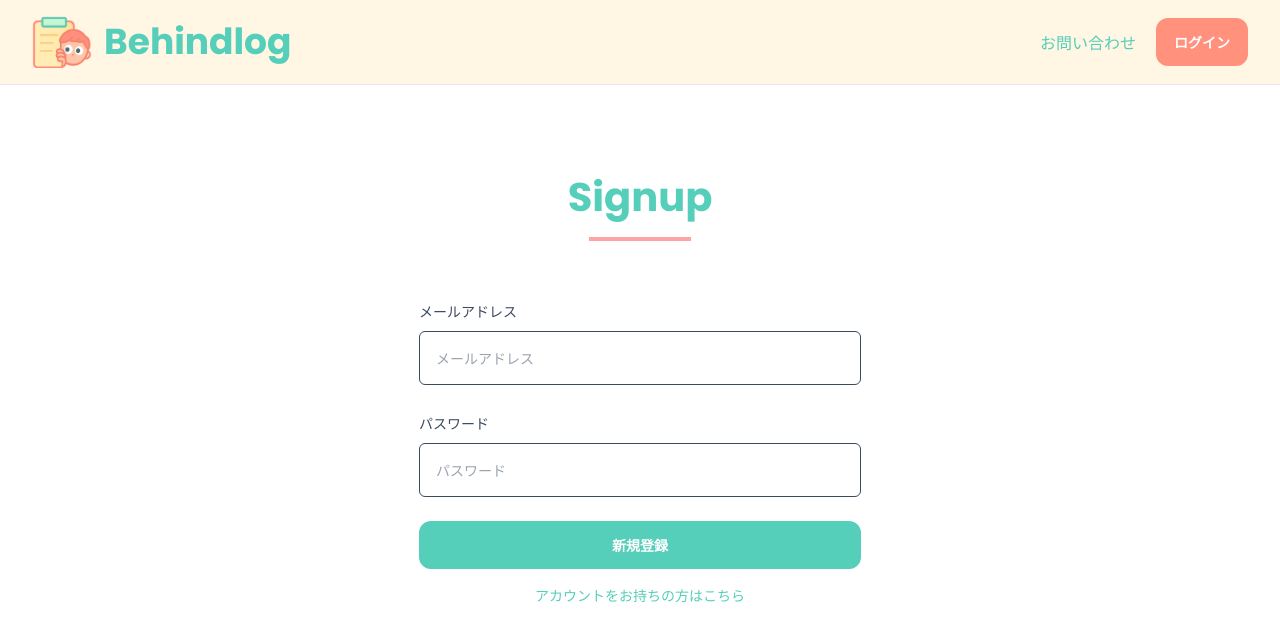
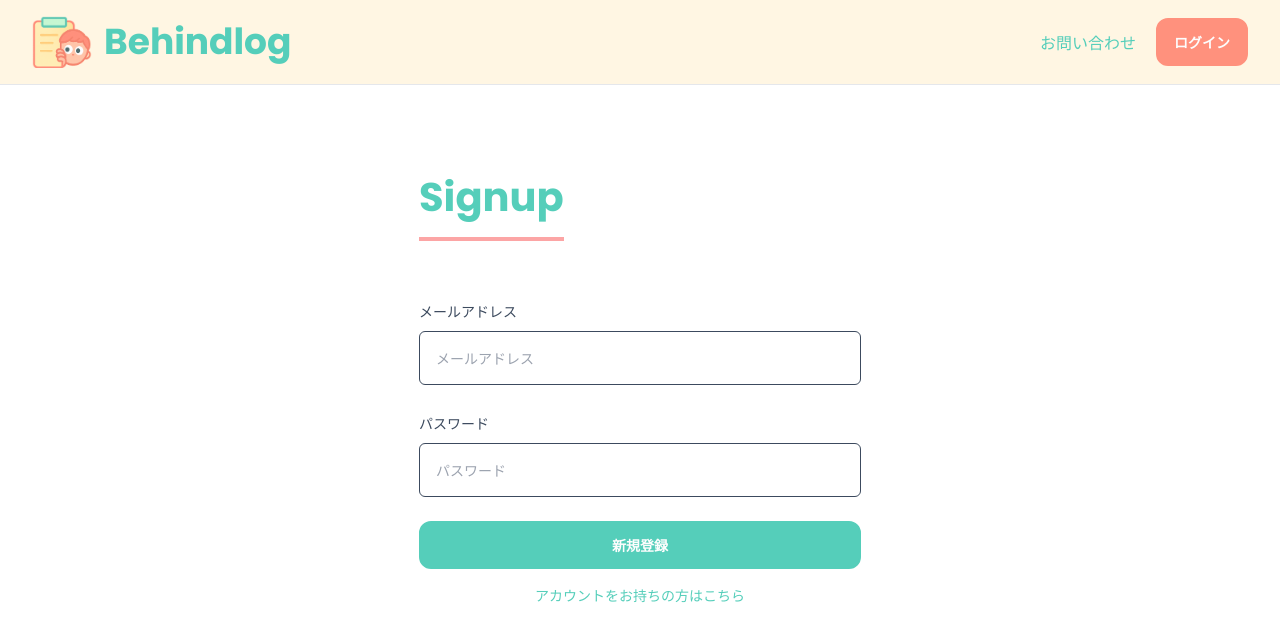
Before and after one commit to hinaokazaki/behindlog, a Next.js app: page /signup in a window 1280 px wide. Shown: the top 642 px of the page. Built offline with nearby package versions, Linux system fonts and the light colour scheme; no server answers.

Commit message:
feat: add public style option to SectionTitle component

```diff
--- a/src/app/_components/SectionTitle.tsx
+++ b/src/app/_components/SectionTitle.tsx
@@ -3,14 +3,18 @@ import React from "react";
 
 type Props = {
   title: string;
+  isPublic?: boolean;
 };
 
-const SectionTitle: React.FC<Props> = ({ title }) => {
+const SectionTitle: React.FC<Props> = ({ title, isPublic = false }) => {
+  const textPlace = isPublic ? "text-center" : "";
+  const lineWidth = isPublic ? "w-[70%]" : "";
+
   return (
-    <div className="mb-14 text-center">
+    <div className={`mb-14 ${textPlace}`}>
       <p className="inline-block font-en text-heading-1 font-bold text-primary">
         {title}
-        <span className="mx-auto mt-4 block h-1 w-[70%] bg-red-300" />
+        <span className={`mx-auto mt-4 block h-1 ${lineWidth} bg-red-300`} />
       </p>
     </div>
   );
```
